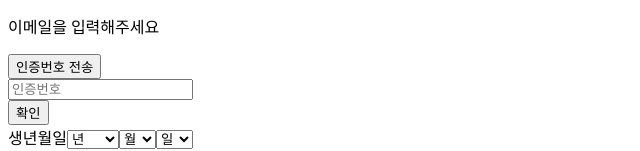
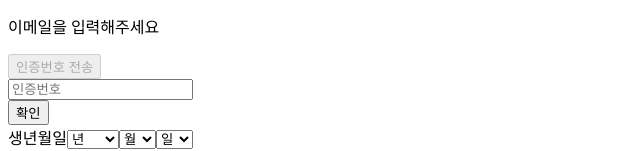
Before and after one commit to kdt-ful-class-three-group/KDT-FUL-3_PROJECT-A-3, a Next.js app in the folder client/: page /signup in a window 1280 px wide. Shown: the part 277-428 px from the top of the page, without its empty margins (0-640 px from the left). Built offline with nearby package versions, Linux system fonts and the light colour scheme.

Commit message:
Chore : 이메일 형식에 맞지않으면 인증하기 버튼 비활성화

```diff
--- a/client/src/components/signup/fields/EmailField.tsx
+++ b/client/src/components/signup/fields/EmailField.tsx
@@ -35,6 +35,9 @@ export function EmailField({value, onChange}: EmailFieldProps) {
   //인증번호 메시지
   const [codeError, seetCodeError] = useState('')
 
+  //버튼 상태
+  const [isDisabled, setIsDisabled] = useState(true)
+
   //최종 이메일
   const fullEmail = ():string =>{
     // custom일때
@@ -61,6 +64,7 @@ export function EmailField({value, onChange}: EmailFieldProps) {
     if(!emailId || (!emailDomain && !customEmail)){
       onChange('') // 이메일이 비어있거나 도메인이 선택되지 않은 경우
       setError('이메일을 입력해주세요') // 에러 메시지 초기화
+      setIsDisabled(true)
       return
     }
 
@@ -68,9 +72,11 @@ export function EmailField({value, onChange}: EmailFieldProps) {
       if(checkEmail(email)){
         onChange(email)
         setError('사용가능한 이메일입니다')
+        setIsDisabled(false)
       } else {
         onChange('')
         setError('유효하지 않은 이메일 형식입니다')
+        setIsDisabled(true)
       }
 
 
@@ -106,7 +112,7 @@ export function EmailField({value, onChange}: EmailFieldProps) {
         placeholder="직접 입력"
       />
       {error && <p>{error}</p>}
-      <Button name='인증번호 전송'/>
+      <Button name='인증번호 전송' disabled={isDisabled}/>
       <Input
         type="text"
         label=""
```
